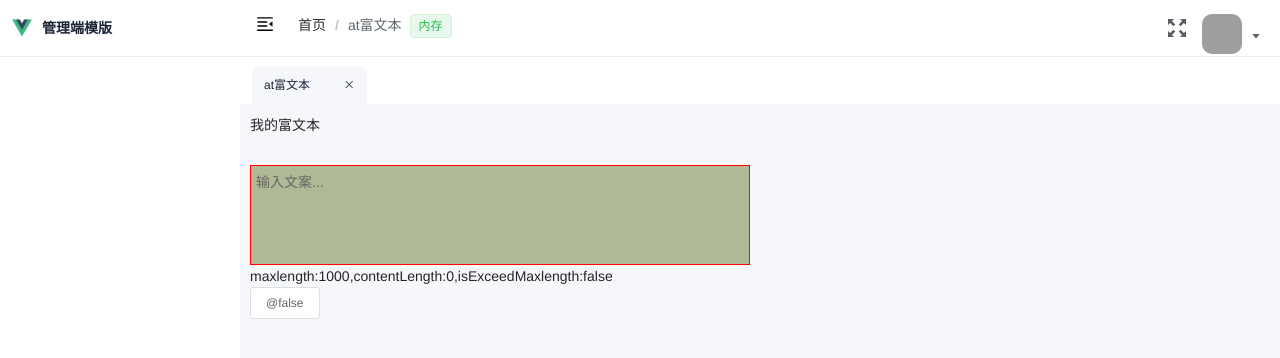
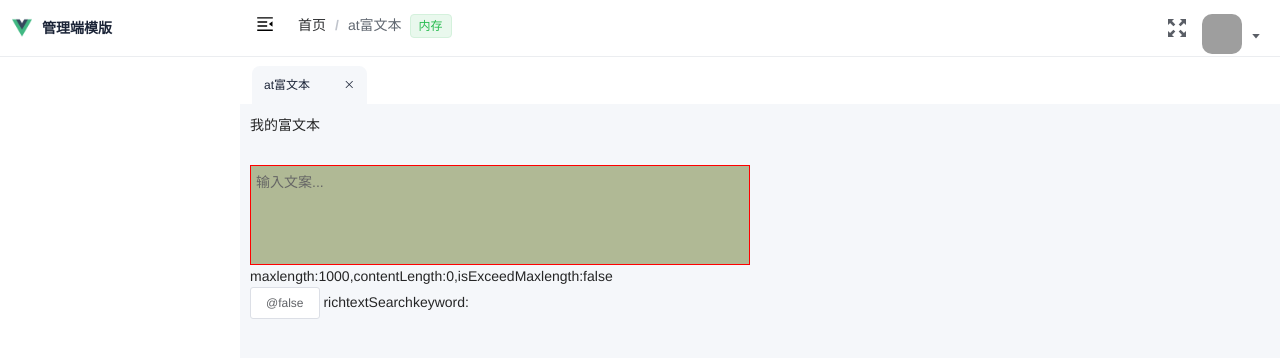
Before and after one commit to Murphy573/vue-admin-template, a Vue app: page /richtext in a window 1280 px wide. Shown: the top 358 px of the page. Built offline with nearby package versions, Linux system fonts and the light colour scheme; grey boxes are pictures that could not be loaded.

Commit message:
feat: 富文本编辑器

```diff
--- a/src/views/richtext/RichText/AtMembers.vue
+++ b/src/views/richtext/RichText/AtMembers.vue
@@ -66,10 +66,11 @@ export default {
 
   watch: {
     searchKeyword: {
-      handler() {
+      handler(newVal) {
         this.currentIndex = 0;
+
         this.filterredMembers = this.members.filter((m) => {
-          return m.name.includes(this.searchKeyword);
+          return m.name.includes(newVal?.trim() || '');
         });
       },
       immediate: true,
--- a/src/views/richtext/RichText/RichtextEditorCore.vue
+++ b/src/views/richtext/RichText/RichtextEditorCore.vue
@@ -36,6 +36,11 @@ export default {
       type: Number,
       default: Number.MAX_SAFE_INTEGER,
     },
+    // 是否可以换行
+    isCanLF: {
+      type: Boolean,
+      default: true,
+    },
     // 触发关键字
     identifierOptions: {
       type: Array,
@@ -56,11 +61,11 @@ export default {
         // 输入的内容长度
         contentLength: 0,
       },
-      // 中文输入选项
+      // 输入法输入选项
       compositionOptions: {
         // 是否正在输入
         isInputing: false,
-        // 中文确认后的长度
+        // 输入法确认后的长度
         contentLength: 0,
       },
       // 记录上一次的选区位置
@@ -106,17 +111,18 @@ export default {
 
   methods: {
     // 关键词触发的选中：外部调用
-    confirmSelect({
+    confirmIdentifierSelect({
       identifier,
       data,
       contentKey,
       identifierAlsoEnd,
-      trigger,
     }) {
       const currentIndentifierOption =
         this.genAllIdentifierOptionsMap[identifier];
       if (!currentIndentifierOption) {
-        this.cancelSelect(this.richtextEditorOptions.currentIndentifier);
+        this.cancelIdentifierSelect(
+          this.richtextEditorOptions.currentIndentifier
+        );
         return;
       }
 
@@ -145,7 +151,7 @@ export default {
     },
 
     // 关键词触发的取消：
-    cancelSelect(identifier, isRecordRange = true) {
+    cancelIdentifierSelect(identifier, isRecordRange = true) {
       if (!this.isTriggerEditing) return;
       if (identifier) {
         this.replacePlaceholderNode2Annother({
@@ -157,13 +163,16 @@ export default {
       isRecordRange && this.setLastRangeRecord();
       this.resetRichtextEditorOptions();
 
-      !!identifier && this.$emit('on-cancel-trigger', identifier);
+      !!identifier && this.$emit('on-cancel-identifier-select', identifier);
     },
 
     // 主动触发选择
-    openSelect(identifier) {
+    openIdentifierSelect(identifier) {
       if (this.isTriggerEditing) {
-        this.cancelSelect(this.richtextEditorOptions.currentIndentifier, false);
+        this.cancelIdentifierSelect(
+          this.richtextEditorOptions.currentIndentifier,
+          false
+        );
       }
 
       if (this.isExceedMaxlength) return;
@@ -200,20 +209,24 @@ export default {
       });
       this.$nextTick(() => {
         this.syncCaretPos();
-        this.$emit('on-trigger', this.richtextEditorOptions.currentIndentifier);
+        this.$emit(
+          'on-open-identifier-select',
+          this.richtextEditorOptions.currentIndentifier
+        );
       });
     },
 
     // 设置搜索关键词
     setFilterText(text) {
+      text = this.clearZeroWidthSpace(text);
       const match = this.richtextEditorOptions.filterTextPattern?.exec?.(
         text || ''
       );
       if (match && match.length === 2) {
         this.richtextEditorOptions.filterText = match[1];
-        this.$emit('on-search', match[1]);
+        this.$emit('on-identifier-search', match[1]);
       } else {
-        this.$emit('on-search', '');
+        this.$emit('on-identifier-search', '');
       }
     },
 
@@ -253,7 +266,7 @@ export default {
       const text = `${identifier}${canEdit ? ZeroWidthSpace : ''}${content}${
         canEdit ? ZeroWidthSpace : ''
       }${identifierAlsoEnd ? identifier : ''}`;
-      const textNode = document.createTextNode(canEdit ? text : ` ${text} `);
+      const textNode = document.createTextNode(canEdit ? text : ` ${text}`);
       font.appendChild(textNode);
 
       return font;
@@ -272,7 +285,7 @@ export default {
       if (typeof content === 'string') {
         // 消除0宽节点
         newTextNode = document.createTextNode(
-          `${identifier}${content}`.replace(/[\u200B-\u200D\uFEFF]*/g, '')
+          this.clearZeroWidthSpace(`${identifier}${content}`)
         );
       }
       if (this.richtextEditor.contains(editingNode)) {
@@ -328,7 +341,7 @@ export default {
       const { key } = event;
       // 当触发了关键字
       if (this.isTriggerEditing) {
-        // 中文输入不走下面的逻辑
+        // 输入法输入不走下面的逻辑
         if (this.compositionOptions.isInputing) return;
         // 按下这几个键时，禁用默认行为
         if (this.preventDefaultKeysOnPanelVisible.includes(key)) {
@@ -336,7 +349,9 @@ export default {
         } else {
           // 当按下配置的关键字按键或者空格，完成本次输入
           if (this.genAllIdetifiers.includes(key) || key === ' ') {
-            this.cancelSelect(this.richtextEditorOptions.currentIndentifier);
+            this.cancelIdentifierSelect(
+              this.richtextEditorOptions.currentIndentifier
+            );
           }
         }
       } else {
@@ -353,6 +368,7 @@ export default {
           //   }
           // } else {
           // }
+          if (!this.isCanLF) return;
           // TODO: 未解决有字符需要按下两次回车才会换行
           const selection = window.getSelection();
           if (selection && selection.rangeCount > 0) {
@@ -409,7 +425,7 @@ export default {
           lastRange.endOffset
         );
         // 触发关键字选择
-        this.openSelect(key);
+        this.openIdentifierSelect(key);
         const range = lastRange.cloneRange();
         range.deleteContents();
         // 设置光标到编辑节点
@@ -423,9 +439,10 @@ export default {
         // 记录节点
         this.setLastRangeRecord();
       } else if (this.isTriggerEditing) {
+        // 输入法输入中不走下面的逻辑
         if (this.compositionOptions.isInputing) return;
+
         // 如果是@编辑状态，则删除分隔符时删除整个编辑区域
-
         if (key === 'Backspace') {
           const anchorNode = selection.anchorNode;
           const firstSperator =
@@ -433,21 +450,18 @@ export default {
           const lastSperator =
             anchorNode?.textContent?.lastIndexOf(ZeroWidthSpace) || 0;
           if (firstSperator >= lastSperator) {
-            this.cancelSelect(this.richtextEditorOptions.currentIndentifier);
+            this.cancelIdentifierSelect(
+              this.richtextEditorOptions.currentIndentifier
+            );
             return;
           }
         }
 
-        // 非中文输入
-        // 左右移动光标、ESC退出@编辑模式
-        if (
-          [
-            'ArrowLeft',
-            'ArrowRight',
-            //  'ArrowUp', 'ArrowDown' // 输入法上下选择冲突
-          ].indexOf(key) >= 0
-        ) {
-          this.cancelSelect(this.richtextEditorOptions.currentIndentifier);
+        // 非输入法输入: 左右移动光标、ESC退出@编辑模式
+        if (['ArrowLeft', 'ArrowRight'].indexOf(key) >= 0) {
+          this.cancelIdentifierSelect(
+            this.richtextEditorOptions.currentIndentifier
+          );
           return;
         }
 
@@ -456,6 +470,7 @@ export default {
       }
     },
 
+    // 输入法输入开始
     handleCompositionStart() {
       this.compositionOptions.isInputing = true;
       if (!this.isTriggerEditing) {
@@ -464,7 +479,7 @@ export default {
       }
     },
 
-    // event:CompositionEvent
+    // 输入法输入结束，event:CompositionEvent
     handleCompositionEnd(e) {
       let inputData = e.data || '';
       const compositionLength = this.compositionOptions.contentLength || 0;
@@ -508,9 +523,11 @@ export default {
       const endOffset = range?.endOffset || 0;
       this.pasteHtml(paste, startOffset, endOffset);
       this.caculateSrcollHeight();
+      // 转换输入内容
       this.genEditorInputContent();
     },
 
+    // 转换输入内容
     genEditorInputContent() {
       if (!this.richtextEditor) return;
 
@@ -522,13 +539,17 @@ export default {
         return item.textContent || item.nodeName === 'BR';
       });
 
-      const content = childNodes.map((item) => {
+      const content = childNodes
+        .map((item) => {
           if (item && item.nodeName === '#text') {
-          texts.push(item.textContent || '');
-          contentLength += item.textContent?.length || 0;
+            const textContent = this.clearZeroWidthSpace(
+              item?.textContent?.trim() || ''
+            );
+            texts.push(textContent);
+            contentLength += textContent.length || 0;
             return {
               type: 'text',
-            content: item?.textContent?.trim() || '',
+              content: textContent,
             };
           } else if (item.nodeName === 'BR') {
             texts.push('\n');
@@ -538,20 +559,26 @@ export default {
               content: '\n',
             };
           } else {
+            const identifier = this.getElementDataset(item, 'identifier');
+            if (identifier) {
               hasIdentifierNode = true;
-          const identifier = this.getElementDataset(item, 'identifier');
               const identifierDataInfo = JSON.parse(
                 this.getElementDataset(
                   item,
                   this.genAllIdentifierOptionsMap[identifier].datasetKey
                 )
               );
-
+              contentLength += 1;
               return {
                 type: identifier,
                 content: identifierDataInfo,
               };
             }
+            return { type: 'unknown', content: 'unknown' };
+          }
+        })
+        .filter((item) => {
+          return item.type !== 'unknown';
         });
 
       if (contentLength > this.maxlength) {
@@ -589,7 +616,11 @@ export default {
     // 点击容器外：是指包含输入节点、快捷插入节点等之外的节点
     handleClickoutside() {
       this.richtextEditorOptions.isFocus = false;
-      this.cancelSelect(this.richtextEditorOptions.currentIndentifier, false);
+      this.cancelIdentifierSelect(
+        this.richtextEditorOptions.currentIndentifier,
+        false
+      );
+      this.genEditorInputContent();
       // 将光标移动到最后面
       this.moveCaret2StartOrEnd('end');
       this.setLastRangeRecord();
@@ -794,6 +825,10 @@ export default {
 
       return target.getAttribute(`data-${name}`);
     },
+    // 清除0宽节点
+    clearZeroWidthSpace(str) {
+      return str.replace(/[\u200B-\u200D\uFEFF]*/g, '');
+    },
   },
 
   mounted() {
--- a/src/views/richtext/RichText/index.vue
+++ b/src/views/richtext/RichText/index.vue
@@ -7,17 +7,21 @@
       :identifierOptions="identifierOptions"
       :placeholder="placeholder"
       :maxlength="maxlength"
+      @on-identifier-search="handleSearch"
       @on-sync-caret-pos="handleSyncCaretPos"
-      @on-trigger="handleTrigger"
-      @on-cancel-trigger="handleCancelTrigger" />
+      @on-open-identifier-select="handleTrigger"
+      @on-cancel-identifier-select="handleCancelTrigger" />
     <el-button @click="handleClickAtBtn"
       >@{{ atMembersOptions.visible }}</el-button
     >
     <AtMembers
       :visible.sync="atMembersOptions.visible"
       :pos="caretPos"
+      :searchKeyword="richtextSearchkeyword"
       @on-cancel-select="handleCancelMemberSelect"
       @on-select="handleMemberSelect" />
+
+    richtextSearchkeyword:{{ richtextSearchkeyword }}
   </div>
 </template>
 
@@ -47,6 +51,7 @@ export default {
   data() {
     return {
       richtextEditorCore: null,
+      richtextSearchkeyword: '',
       // @ @人员
       atMembersOptions: {
         visible: false,
@@ -76,7 +81,7 @@ export default {
   methods: {
     // 选择@人员
     handleMemberSelect(member, trigger) {
-      this.richtextEditorCore.confirmSelect({
+      this.richtextEditorCore.confirmIdentifierSelect({
         data: member,
         trigger,
         contentKey: 'name',
@@ -86,15 +91,18 @@ export default {
     // 取消选择@人员
     handleCancelMemberSelect() {
       this.atMembersOptions.visible = false;
-      this.richtextEditorCore.cancelSelect('@', true);
+      this.richtextEditorCore.cancelIdentifierSelect('@', true);
     },
     handleTrigger(identifier) {
       if (identifier === '@') {
         this.atMembersOptions.visible = true;
       }
     },
+    handleSearch(keyword) {
+      this.richtextSearchkeyword = keyword;
+    },
     handleClickAtBtn() {
-      this.richtextEditorCore.openSelect('@');
+      this.richtextEditorCore.openIdentifierSelect('@');
     },
     handleCancelTrigger(identifier) {
       if (identifier === '@') {
```
Lines whose indentation alone changed are shown as unchanged.
